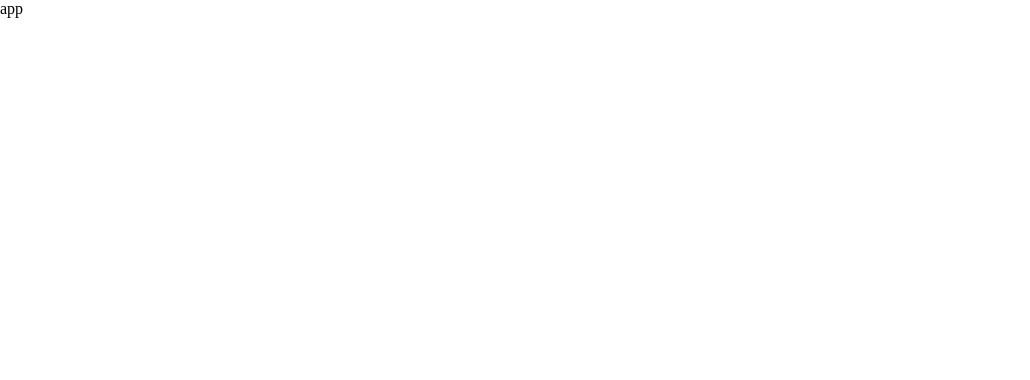
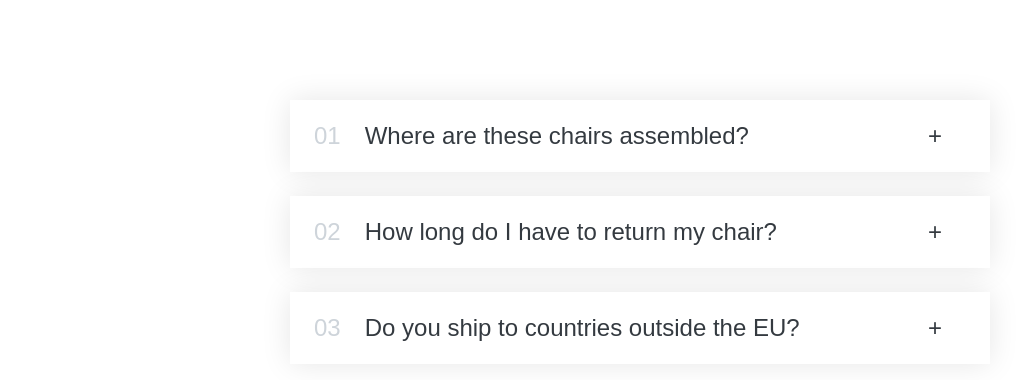
Before and after one commit to Yokubjanovichh/jones-schedetman-react-lessons, a React (Create React App) app: page / in a window 1280 px wide. Shown: the top 380 px of the page, without its empty margins (0-1030 px from the left). Built offline with nearby package versions, Linux system fonts and the light colour scheme.

Commit message:
addini new files

```diff
--- a/src/App.js
+++ b/src/App.js
@@ -1,5 +1,33 @@
+import React from "react";
+import { useState } from "react";
+import Item from "./components/accordion-item";
 import "./main.css";
 
+const faqs = [
+  {
+    title: "Where are these chairs assembled?",
+    text: "Lorem ipsum dolor sit amet consectetur, adipisicing elit. Accusantium, quaerat temporibus quas dolore provident nisi ut aliquid ratione beatae sequi aspernatur veniam repellendus.",
+    isOpen: false,
+  },
+  {
+    title: "How long do I have to return my chair?",
+    text: "Pariatur recusandae dignissimos fuga voluptas unde optio nesciunt commodi beatae, explicabo natus.",
+    isOpen: false,
+  },
+  {
+    title: "Do you ship to countries outside the EU?",
+    text: "Excepturi velit laborum, perspiciatis nemo perferendis reiciendis aliquam possimus dolor sed! Dolore laborum ducimus veritatis facere molestias!",
+    isOpen: false,
+  },
+];
+
 export default function App() {
-  return <div>app</div>;
+  const [symbol, setSymbol] = useState(faqs);
+  return (
+    <div className="accordion">
+      {symbol.map((item, index) => {
+        return <Item key={item.title} index={index} title={item.title} isOpen={item.isOpen} text={item.text} symbol={symbol} setSymbol={setSymbol} />;
+      })}
+    </div>
+  );
 }
--- /dev/null
+++ b/src/components/accordion-item.jsx
@@ -0,0 +1,26 @@
+import React from "react";
+import style from "./style.module.scss";
+
+export default function AcordionItem({ title, text, index, setSymbol, symbol, isOpen }) {
+  const handleClick = () => {
+    const upgradeItems = symbol.map((item) => {
+      if (item.isOpen) {
+        return { ...item, isOpen: !item.isOpen };
+      }
+      if (title === item.title) {
+        return { ...item, isOpen: !item.isOpen };
+      }
+
+      return item;
+    });
+    setSymbol(upgradeItems);
+  };
+  return (
+    <div onClick={handleClick} className={!isOpen ? style.item : `${style.item} ${style.open}`}>
+      <p className={!isOpen ? style.number : `${style.number} ${style.openNumber}`}>{index >= 10 ? index + 1 : "0" + (index + 1)}</p>
+      <p className={!isOpen ? style.title : `${style.number} ${style.openTitle}`}>{title}</p>
+      <p className={style.icon}>{!isOpen ? "+" : "-"}</p>
+      {isOpen && <div className={style.contentBox}>{text}</div>}
+    </div>
+  );
+}
--- /dev/null
+++ b/src/components/style.module.scss
@@ -0,0 +1,52 @@
+.item {
+  box-shadow: 0 0 30px rgba(0, 0, 0, 0.1);
+  padding: 20px 24px;
+  padding-right: 48px;
+  cursor: pointer;
+  border-top: 4px solid #fff;
+  border-bottom: 4px solid #fff;
+
+  display: grid;
+  grid-template-columns: auto 1fr auto;
+  column-gap: 24px;
+  row-gap: 32px;
+  align-items: center;
+}
+
+.number {
+  font-size: 24px;
+  font-weight: 500;
+  color: #ced4da;
+}
+
+.title,
+.icon {
+  font-size: 24px;
+  font-weight: 500;
+}
+
+.contentBox {
+  grid-column: 2 / -1;
+  padding-bottom: 16px;
+  line-height: 1.6;
+}
+
+.content-box ul {
+  color: #868e96;
+  margin-left: 16px;
+  margin-top: 16px;
+
+  display: flex;
+  flex-direction: column;
+  gap: 12px;
+}
+
+/* OPEN STATE */
+.open {
+  border-top: 4px solid #087f5b;
+}
+
+.openNumber,
+.openTitle {
+  color: #087f5b;
+}
--- a/src/main.css
+++ b/src/main.css
@@ -1,5 +1,20 @@
 * {
+  padding: 0;
   margin: 0;
-  padding: 0;
   box-sizing: border-box;
+  user-select: none;
 }
+
+body {
+  font-family: sans-serif;
+  color: #343a40;
+  line-height: 1;
+}
+
+.accordion {
+  width: 700px;
+  margin: 100px auto;
+  display: flex;
+  flex-direction: column;
+  gap: 24px;
+}
```
